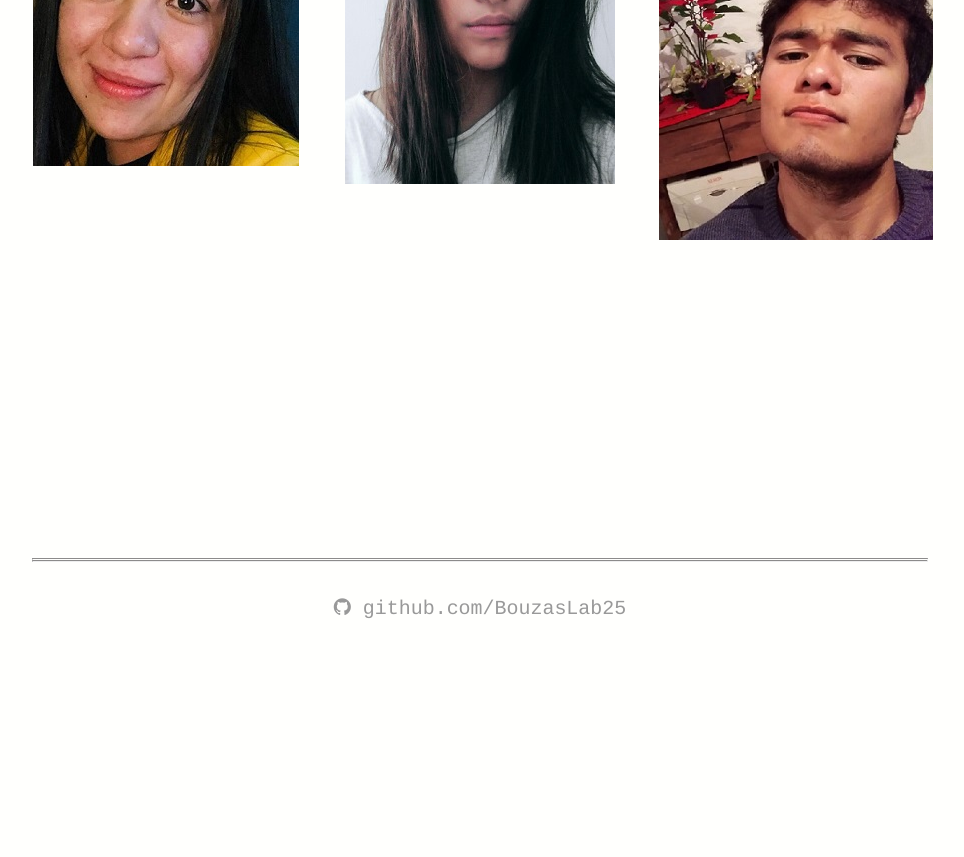
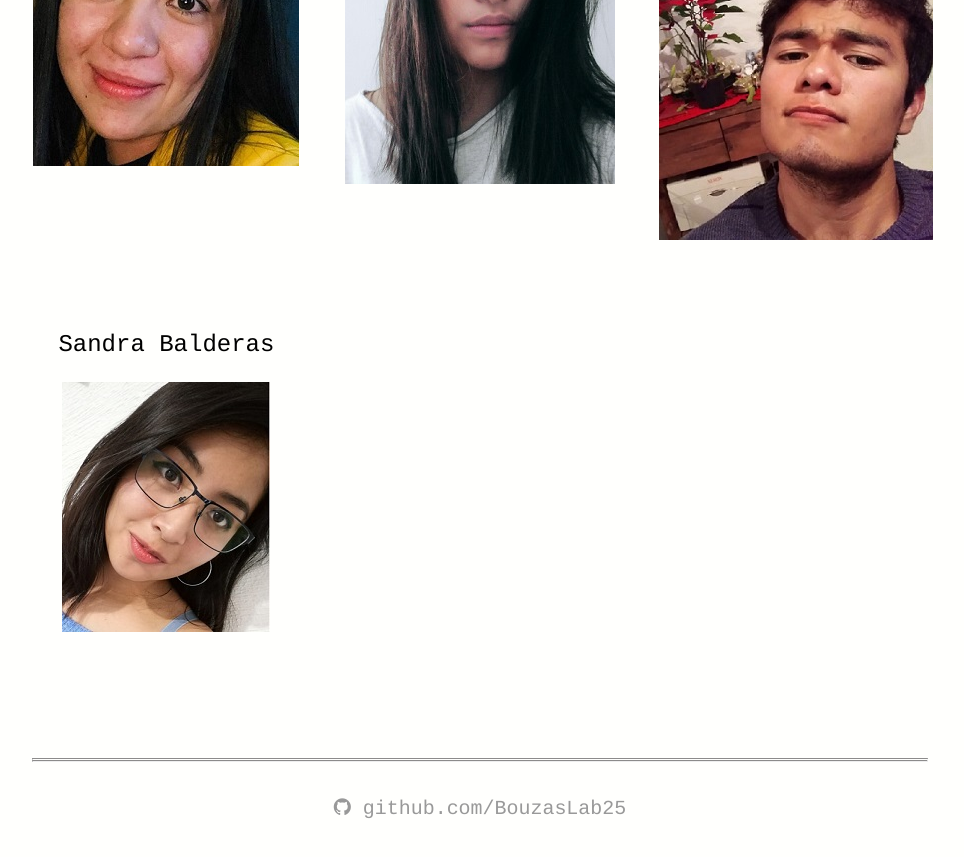
Before and after one commit to BouzasLab25/bouzaslab25.github.io, a Jekyll site: the page built from people/alumni.html, in a window 1280 px wide and 900 px high, scrolled down 1528 px. Shown: the top 857 px of the window, without its empty margins (160-1124 px from the left). Built offline with Jekyll 4.4.1, drawn with Linux system fonts in a browser that asks for light colours; before the commit the page ends 2228 px from its top, so only the background shows below that.

Commit message:
Update alumni.html

```diff
--- a/people/alumni.html
+++ b/people/alumni.html
@@ -44,3 +44,18 @@ title: Lab25 Alumni
 	     <p><a class='lu' href="">Moisés Torres</a></p>
 	      <a href=""><img class="displayed" src="/images/moises.jpeg" /></a>
   </div>
+
+<div class="left">
+	     <p><a class='lu' href="">Sandra Balderas</a></p>
+	      <a href=""><img class="displayed" src="/images/sandra.jpg" /></a>
+  </div>
+
+<div class="center">
+	     <p><a class='lu' href=""></a></p>
+	      <a href=""><img class="displayed" src="" /></a>
+  </div>
+
+<div class="right">
+	     <p><a class='lu' href=""></a></p>
+	      <a href=""><img class="displayed" src="" /></a>
+  </div>
```
